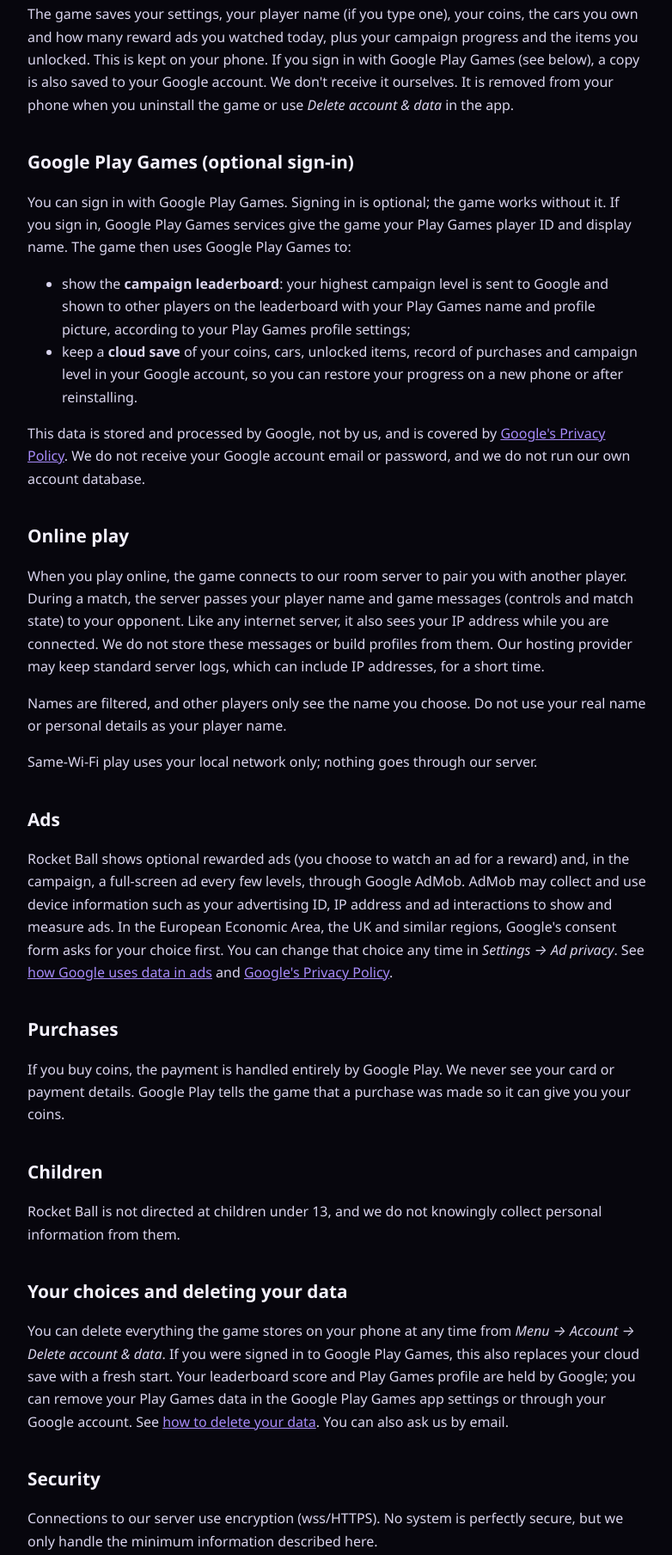
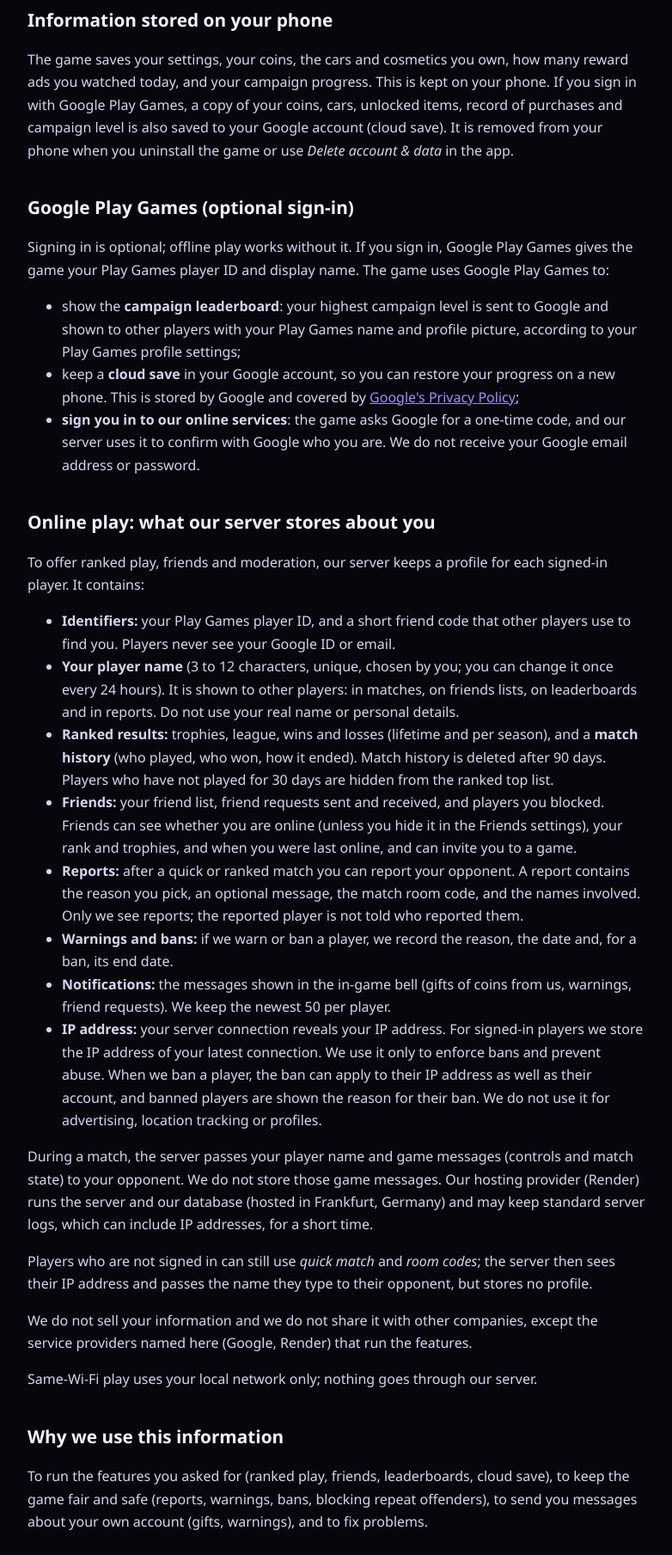
Before and after one commit to St-Daniel-H/nervesstudio-site, a plain HTML site: page games/rocket-ball/privacy.html in a window 1280 px wide. Shown: the part 352-2161 px from the top of the page at 86% size, without its empty margins (248-1030 px from the left). Drawn offline with Linux system fonts and the light colour scheme.

Commit message:
Rocket Ball privacy policy and delete page: online profile, friends, reports, bans, IP address, notifications, retention

```diff
--- a/games/rocket-ball/privacy.html
+++ b/games/rocket-ball/privacy.html
@@ -15,40 +15,58 @@
 </div></header>
 <main class="text">
 <h1>Privacy Policy</h1>
-<p class="muted">Rocket Ball by NervesStudio. Last updated: 4 November 2026.</p>
+<p class="muted">Rocket Ball by NervesStudio. Last updated: 7 November 2026.</p>
 
-<p>This policy explains what information Rocket Ball uses and why. We keep it short because we collect very little. Contact: <a href="mailto:support@nervesstudio.com">support@nervesstudio.com</a>.</p>
+<p>This policy explains what information Rocket Ball uses and why. Playing offline (campaign, against the bot, two players on one phone, same Wi-Fi) needs no account and sends nothing to us. If you sign in with Google Play Games to play online, we store some information about you on our server, described below. Contact: <a href="mailto:support@nervesstudio.com">support@nervesstudio.com</a>.</p>
 
 <h2>Information stored on your phone</h2>
-<p>The game saves your settings, your player name (if you type one), your coins, the cars you own and how many reward ads you watched today, plus your campaign progress and the items you unlocked. This is kept on your phone. If you sign in with Google Play Games (see below), a copy is also saved to your Google account. We don't receive it ourselves. It is removed from your phone when you uninstall the game or use <em>Delete account &amp; data</em> in the app.</p>
+<p>The game saves your settings, your coins, the cars and cosmetics you own, how many reward ads you watched today, and your campaign progress. This is kept on your phone. If you sign in with Google Play Games, a copy of your coins, cars, unlocked items, record of purchases and campaign level is also saved to your Google account (cloud save). It is removed from your phone when you uninstall the game or use <em>Delete account &amp; data</em> in the app.</p>
 
 <h2>Google Play Games (optional sign-in)</h2>
-<p>You can sign in with Google Play Games. Signing in is optional; the game works without it. If you sign in, Google Play Games services give the game your Play Games player ID and display name. The game then uses Google Play Games to:</p>
+<p>Signing in is optional; offline play works without it. If you sign in, Google Play Games gives the game your Play Games player ID and display name. The game uses Google Play Games to:</p>
 <ul>
-<li>show the <strong>campaign leaderboard</strong>: your highest campaign level is sent to Google and shown to other players on the leaderboard with your Play Games name and profile picture, according to your Play Games profile settings;</li>
-<li>keep a <strong>cloud save</strong> of your coins, cars, unlocked items, record of purchases and campaign level in your Google account, so you can restore your progress on a new phone or after reinstalling.</li>
+<li>show the <strong>campaign leaderboard</strong>: your highest campaign level is sent to Google and shown to other players with your Play Games name and profile picture, according to your Play Games profile settings;</li>
+<li>keep a <strong>cloud save</strong> in your Google account, so you can restore your progress on a new phone. This is stored by Google and covered by <a href="https://policies.google.com/privacy">Google's Privacy Policy</a>;</li>
+<li><strong>sign you in to our online services</strong>: the game asks Google for a one-time code, and our server uses it to confirm with Google who you are. We do not receive your Google email address or password.</li>
 </ul>
-<p>This data is stored and processed by Google, not by us, and is covered by <a href="https://policies.google.com/privacy">Google's Privacy Policy</a>. We do not receive your Google account email or password, and we do not run our own account database.</p>
 
-<h2>Online play</h2>
-<p>When you play online, the game connects to our room server to pair you with another player. During a match, the server passes your player name and game messages (controls and match state) to your opponent. Like any internet server, it also sees your IP address while you are connected. We do not store these messages or build profiles from them. Our hosting provider may keep standard server logs, which can include IP addresses, for a short time.</p>
-<p>Names are filtered, and other players only see the name you choose. Do not use your real name or personal details as your player name.</p>
+<h2>Online play: what our server stores about you</h2>
+<p>To offer ranked play, friends and moderation, our server keeps a profile for each signed-in player. It contains:</p>
+<ul>
+<li><strong>Identifiers:</strong> your Play Games player ID, and a short friend code that other players use to find you. Players never see your Google ID or email.</li>
+<li><strong>Your player name</strong> (3 to 12 characters, unique, chosen by you; you can change it once every 24 hours). It is shown to other players: in matches, on friends lists, on leaderboards and in reports. Do not use your real name or personal details.</li>
+<li><strong>Ranked results:</strong> trophies, league, wins and losses (lifetime and per season), and a <strong>match history</strong> (who played, who won, how it ended). Match history is deleted after 90 days. Players who have not played for 30 days are hidden from the ranked top list.</li>
+<li><strong>Friends:</strong> your friend list, friend requests sent and received, and players you blocked. Friends can see whether you are online (unless you hide it in the Friends settings), your rank and trophies, and when you were last online, and can invite you to a game.</li>
+<li><strong>Reports:</strong> after a quick or ranked match you can report your opponent. A report contains the reason you pick, an optional message, the match room code, and the names involved. Only we see reports; the reported player is not told who reported them.</li>
+<li><strong>Warnings and bans:</strong> if we warn or ban a player, we record the reason, the date and, for a ban, its end date.</li>
+<li><strong>Notifications:</strong> the messages shown in the in-game bell (gifts of coins from us, warnings, friend requests). We keep the newest 50 per player.</li>
+<li><strong>IP address:</strong> your server connection reveals your IP address. For signed-in players we store the IP address of your latest connection. We use it only to enforce bans and prevent abuse. When we ban a player, the ban can apply to their IP address as well as their account, and banned players are shown the reason for their ban. We do not use it for advertising, location tracking or profiles.</li>
+</ul>
+<p>During a match, the server passes your player name and game messages (controls and match state) to your opponent. We do not store those game messages. Our hosting provider (Render) runs the server and our database (hosted in Frankfurt, Germany) and may keep standard server logs, which can include IP addresses, for a short time.</p>
+<p>Players who are not signed in can still use <em>quick match</em> and <em>room codes</em>; the server then sees their IP address and passes the name they type to their opponent, but stores no profile.</p>
+<p>We do not sell your information and we do not share it with other companies, except the service providers named here (Google, Render) that run the features.</p>
 <p>Same-Wi-Fi play uses your local network only; nothing goes through our server.</p>
 
+<h2>Why we use this information</h2>
+<p>To run the features you asked for (ranked play, friends, leaderboards, cloud save), to keep the game fair and safe (reports, warnings, bans, blocking repeat offenders), to send you messages about your own account (gifts, warnings), and to fix problems.</p>
+
 <h2>Ads</h2>
-<p>Rocket Ball shows optional rewarded ads (you choose to watch an ad for a reward) and, in the campaign, a full-screen ad every few levels, through Google AdMob. AdMob may collect and use device information such as your advertising ID, IP address and ad interactions to show and measure ads. In the European Economic Area, the UK and similar regions, Google's consent form asks for your choice first. You can change that choice any time in <em>Settings &rarr; Ad privacy</em>. See <a href="https://policies.google.com/technologies/ads">how Google uses data in ads</a> and <a href="https://policies.google.com/privacy">Google's Privacy Policy</a>.</p>
+<p>Rocket Ball shows optional rewarded ads (you choose to watch an ad for a reward) and, in the campaign, a full-screen ad every few levels, through Google AdMob. AdMob may collect and use device information such as your advertising ID, IP address and ad interactions to show and measure ads. In the European Economic Area, the UK and similar regions, Google's consent form asks for your choice first, and you can change that choice any time in <em>Settings &rarr; Ad privacy</em> (this button appears where Google requires it). See <a href="https://policies.google.com/technologies/ads">how Google uses data in ads</a> and <a href="https://policies.google.com/privacy">Google's Privacy Policy</a>.</p>
 
 <h2>Purchases</h2>
 <p>If you buy coins, the payment is handled entirely by Google Play. We never see your card or payment details. Google Play tells the game that a purchase was made so it can give you your coins.</p>
 
 <h2>Children</h2>
-<p>Rocket Ball is not directed at children under 13, and we do not knowingly collect personal information from them.</p>
+<p>Rocket Ball is not directed at children under 13, and we do not knowingly collect personal information from them. If you believe a child has given us information, contact us and we will delete it.</p>
+
+<h2>How long we keep it</h2>
+<p>Your online profile is kept while you use the game. Match history is deleted after 90 days. When you delete your account, your profile, friends, match history, notifications and the reports you made are deleted. <strong>We keep a minimal record</strong> (account ID, the warning and ban reasons and dates, and the IP address tied to a ban) for players who were warned or banned, so that deleting an account cannot be used to escape a ban. Reports other players made about you may be kept for abuse prevention; they are no longer linked to your account ID but may still contain the name you used.</p>
 
 <h2>Your choices and deleting your data</h2>
-<p>You can delete everything the game stores on your phone at any time from <em>Menu &rarr; Account &rarr; Delete account &amp; data</em>. If you were signed in to Google Play Games, this also replaces your cloud save with a fresh start. Your leaderboard score and Play Games profile are held by Google; you can remove your Play Games data in the Google Play Games app settings or through your Google account. See <a href="delete-account.html">how to delete your data</a>. You can also ask us by email.</p>
+<p>You can delete everything the game stores, on your phone and on our server, at any time from <em>Menu &rarr; Settings &rarr; Account &rarr; Delete account &amp; data</em> (you confirm by typing DELETE). If you were signed in to Google Play Games, this also replaces your cloud save with a fresh start. Your leaderboard score and Play Games profile are held by Google; you can remove your Play Games data in the Google Play Games app settings or through your Google account. See <a href="delete-account.html">how to delete your data</a>. You can also ask us by email to see, correct or delete the information we hold about you.</p>
 
 <h2>Security</h2>
-<p>Connections to our server use encryption (wss/HTTPS). No system is perfectly secure, but we only handle the minimum information described here.</p>
+<p>Connections to our server use encryption (wss/HTTPS). No system is perfectly secure, but we keep the information described here to what the features need.</p>
 
 <h2>Changes</h2>
 <p>If the game starts using new kinds of information, we will update this page and the date above before it happens.</p>
```
Also changed, not shown: games/rocket-ball/delete-account.html (+20 -10 lines).
